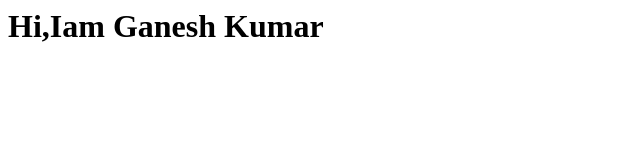
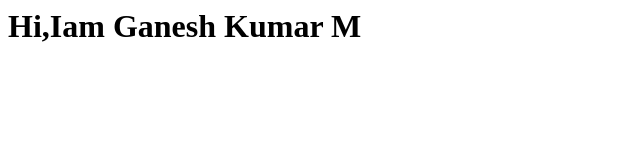
Before and after one commit to Ganeshkumar180/git-learn, a plain HTML site: page index.html in a window 1280 px wide. Shown: the full height of the page, 0-640 px from the left. Drawn offline with Linux system fonts and the light colour scheme.

Commit message:
Update index.html

```diff
--- a/index.html
+++ b/index.html
@@ -1 +1 @@
-<h1>Hi,Iam Ganesh Kumar</h1>
+<h1>Hi,Iam Ganesh Kumar M</h1>
```
